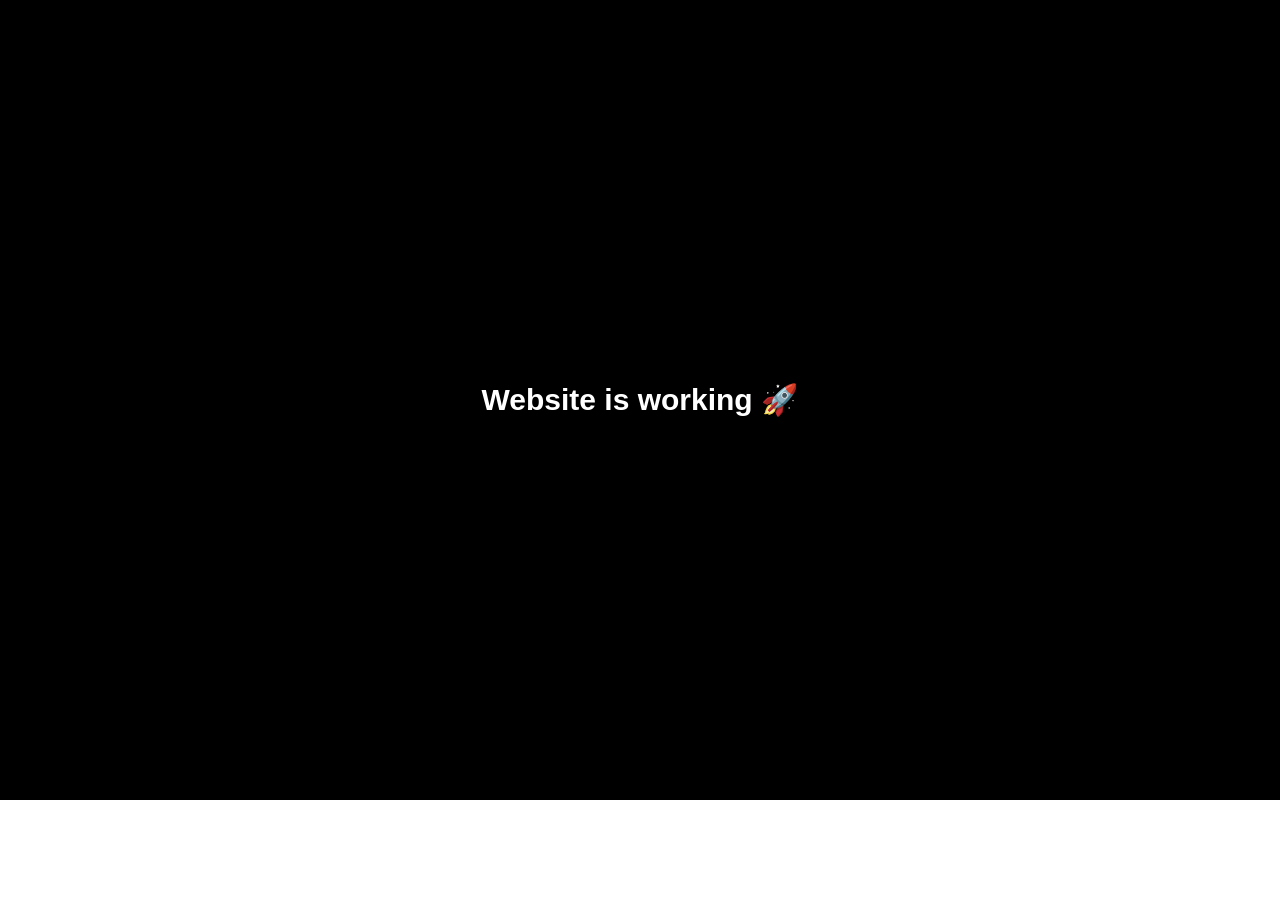
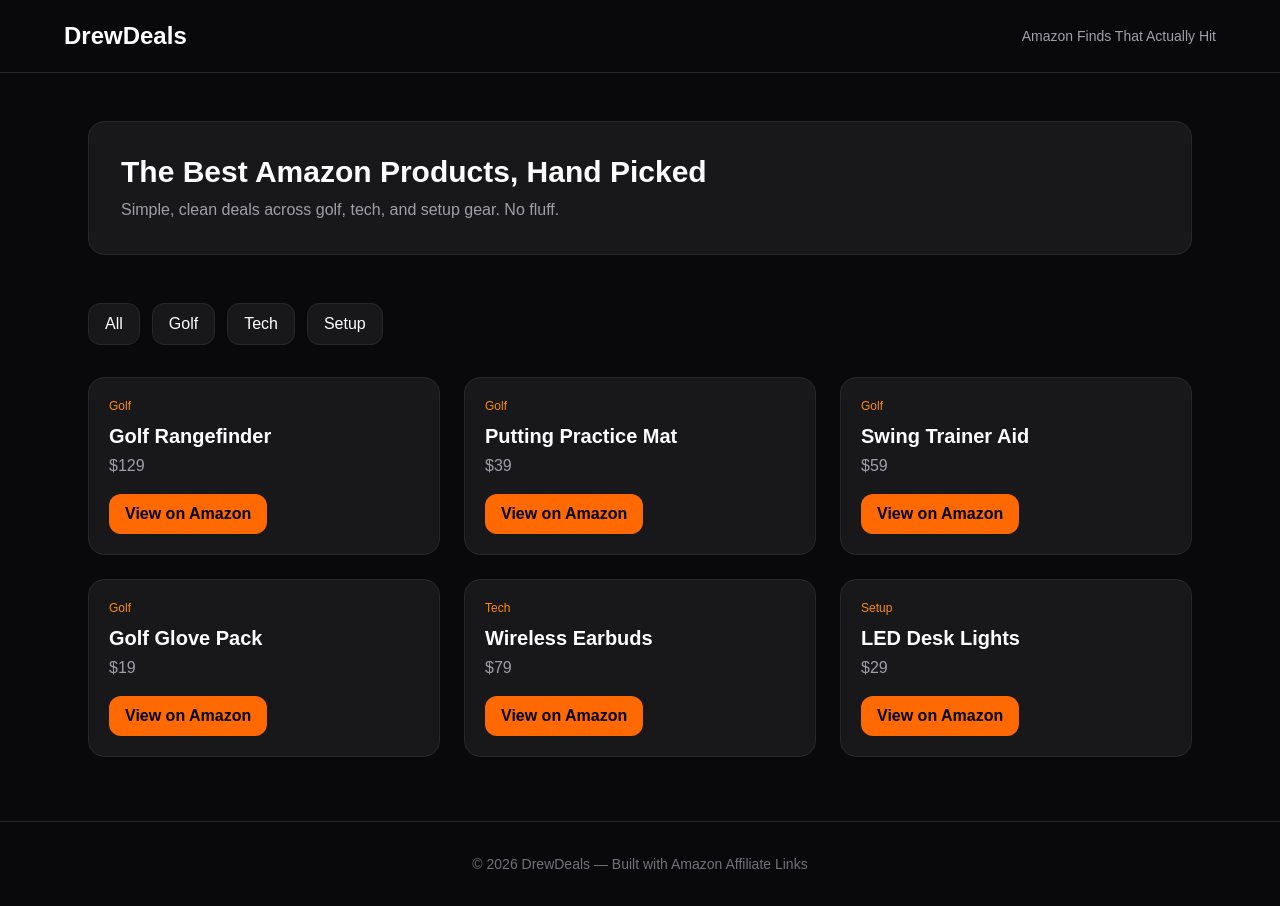
Before and after one commit to drew4pf/website-code, a Next.js app: page / in a window 1280 px wide. Before the commit the page ends 800 px from the top, so only its background shows below. Built offline with nearby package versions, Linux system fonts and the light colour scheme.

Commit message:
upgrade store layout

```diff
--- a/app/page.tsx
+++ b/app/page.tsx
@@ -1,7 +1,109 @@
 export default function Home() {
+  const products = [
+    {
+      name: "Golf Rangefinder",
+      price: "$129",
+      tag: "Golf",
+      link: "https://www.amazon.com/",
+    },
+    {
+      name: "Putting Practice Mat",
+      price: "$39",
+      tag: "Golf",
+      link: "https://www.amazon.com/",
+    },
+    {
+      name: "Swing Trainer Aid",
+      price: "$59",
+      tag: "Golf",
+      link: "https://www.amazon.com/",
+    },
+    {
+      name: "Golf Glove Pack",
+      price: "$19",
+      tag: "Golf",
+      link: "https://www.amazon.com/",
+    },
+    {
+      name: "Wireless Earbuds",
+      price: "$79",
+      tag: "Tech",
+      link: "https://www.amazon.com/",
+    },
+    {
+      name: "LED Desk Lights",
+      price: "$29",
+      tag: "Setup",
+      link: "https://www.amazon.com/",
+    },
+  ];
+
+  const categories = ["All", "Golf", "Tech", "Setup"];
+
   return (
-    <main className="min-h-screen bg-black text-white flex items-center justify-center">
-      <h1 className="text-3xl font-bold">Website is working 🚀</h1>
+    <main className="min-h-screen bg-zinc-950 text-white">
+      {/* HEADER */}
+      <header className="border-b border-zinc-800 px-6 py-5">
+        <div className="max-w-6xl mx-auto flex justify-between items-center">
+          <h1 className="text-2xl font-bold">DrewDeals</h1>
+          <p className="text-zinc-400 text-sm">Amazon Finds That Actually Hit</p>
+        </div>
+      </header>
+
+      {/* HERO */}
+      <section className="max-w-6xl mx-auto px-6 py-12">
+        <div className="bg-zinc-900 border border-zinc-800 rounded-2xl p-8">
+          <h2 className="text-3xl font-bold mb-2">
+            The Best Amazon Products, Hand Picked
+          </h2>
+          <p className="text-zinc-400">
+            Simple, clean deals across golf, tech, and setup gear. No fluff.
+          </p>
+        </div>
+      </section>
+
+      {/* CATEGORIES */}
+      <section className="max-w-6xl mx-auto px-6 mb-8">
+        <div className="flex gap-3 flex-wrap">
+          {categories.map((c, i) => (
+            <button
+              key={i}
+              className="px-4 py-2 rounded-xl bg-zinc-900 border border-zinc-800 hover:bg-zinc-800 transition"
+            >
+              {c}
+            </button>
+          ))}
+        </div>
+      </section>
+
+      {/* PRODUCTS */}
+      <section className="max-w-6xl mx-auto px-6 pb-16">
+        <div className="grid sm:grid-cols-2 lg:grid-cols-3 gap-6">
+          {products.map((p, i) => (
+            <div
+              key={i}
+              className="bg-zinc-900 border border-zinc-800 rounded-2xl p-5 hover:scale-[1.02] transition"
+            >
+              <div className="text-xs text-orange-400 mb-2">{p.tag}</div>
+              <h3 className="text-xl font-semibold">{p.name}</h3>
+              <p className="text-zinc-400 mt-1">{p.price}</p>
+
+              <a
+                href={p.link}
+                target="_blank"
+                className="inline-block mt-4 bg-orange-500 hover:bg-orange-400 text-black font-semibold px-4 py-2 rounded-xl"
+              >
+                View on Amazon
+              </a>
+            </div>
+          ))}
+        </div>
+      </section>
+
+      {/* FOOTER */}
+      <footer className="border-t border-zinc-800 py-8 text-center text-zinc-500 text-sm">
+        © 2026 DrewDeals — Built with Amazon Affiliate Links
+      </footer>
     </main>
   );
 }
```
